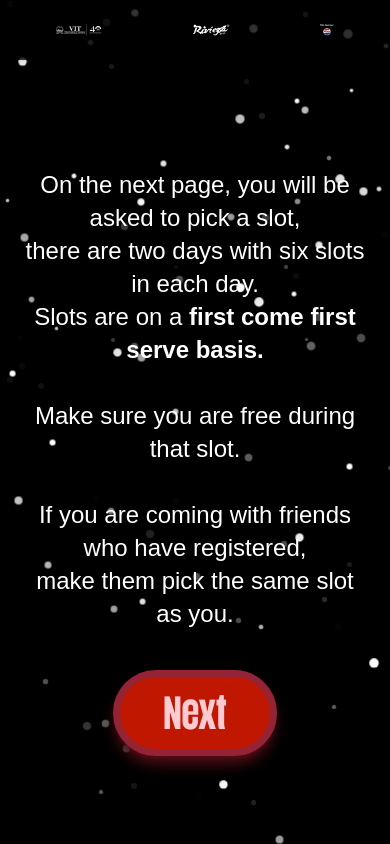
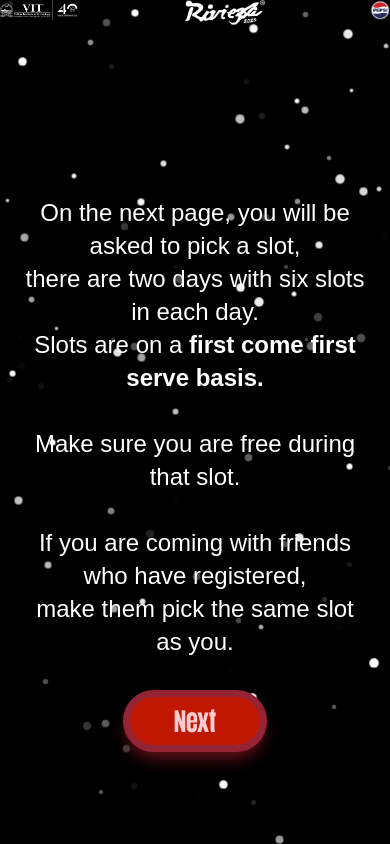
Before and after one commit to tanishka3001/Among-Us-Web, a React (Create React App) app: page /nextpg in a window 390 px wide. Built offline with nearby package versions, Linux system fonts and the light colour scheme.

Commit message:
fixed the header

```diff
--- a/src/Components/first.jsx
+++ b/src/Components/first.jsx
@@ -2,7 +2,7 @@ import React, { useMemo, useState, useEffect } from "react";
 import { motion } from "framer-motion";
 import "../App.css";
 import textImg from "../asset/AMONG_US_TEXT.png";
-
+import Header from"./header.jsx";
 const FirstPage = () => {
   const [animate, setAnimate] = useState(false);
   const [showButton, setShowButton] = useState(false);
@@ -83,7 +83,7 @@ const FirstPage = () => {
   };
 
   return (
-    <div className="relative w-screen h-screen flex flex-col justify-center items-center overflow-hidden">
+    <div className="relative w-screen h-screen justify-center items-center flex flex-col overflow-hidden">
       <div className="absolute inset-0 bg-black">
         {stars.map((star) => (
           <div
@@ -100,15 +100,11 @@ const FirstPage = () => {
         ))}
       </div>
 
-      <nav className="fixed top-0 left-0 w-full bg-black bg-opacity-80 px-10 py-4 flex items-center justify-center shadow-lg">
-        <img
-          src="/header_final.png"
-          alt="Navbar Logo"
-          className="h-26 px-4 py-2 w-screen flex flex-col items-center"
-        />
-      </nav>
+      <div className="absolute top-0 left-0 w-full">
+        <Header />
+      </div>
 
-      <div className="relative z-10 flex flex-col mt-20 md:mt-28 justify-center items-center text-center px-4 md:px-6 ">
+      <div className="relative z-10 flex flex-col  md:mt-28 justify-center items-center text-center px-4 md:px-6 ">
         <motion.p
           className="text-white font-gratelos text-5xl md:text-8xl font-light w-full md:w-[36.7rem]"
           variants={textVariants}
@@ -141,9 +137,9 @@ const FirstPage = () => {
           }`}
         >
           <motion.button
-            className="relative flex items-center justify-center py-3 md:py-4 px-5 md:px-9 bg-[#c01701] border-[4px] md:border-[7px] border-[#942336] rounded-full shadow-lg shadow-[#5a0f17] mb-7"
+            className="relative flex items-center justify-center py-3 md:py-4 px-7 md:px-9 bg-[#c01701] border-[4px] md:border-[7px] border-[#942336] rounded-full shadow-lg shadow-[#5a0f17] mb-7"
           >
-            <span className="text-[#ffcbd0] font-gratelos px-2 md:px-3 text-3xl md:text-[3rem] font-600">
+            <span className="text-[#ffcbd0] font-gratelos px-2 md:px-3 text-4xl md:text-[3rem] font-600">
               Start
             </span>
             <div className="absolute inset-0 rounded-full border-[6px] md:border-[10px] border-[#74202f] -z-10"></div>
--- a/src/Components/nextPage.jsx
+++ b/src/Components/nextPage.jsx
@@ -1,5 +1,5 @@
 import React, { useMemo } from "react";
-
+import Header from"./header.jsx";
 import "../App.css";
 const NextPage = () => {
   const stars = useMemo(() => {
@@ -13,7 +13,8 @@ const NextPage = () => {
   }, []);
 
   return (
-    <div className="relative w-screen h-screen flex flex-col justify-center items-center overflow-hidden">
+
+    <div className="relative justify-center items-center w-screen h-screen flex flex-col  overflow-hidden">
       {/* Twinkling Stars Background */}
       <div className="absolute inset-0 bg-black">
         {stars.map((star) => (
@@ -33,17 +34,12 @@ const NextPage = () => {
 
 
 
-      {/* Navbar */}
-      <nav className="fixed top-0 left-0 w-full bg-black bg-opacity-80 px-10 py-4 flex items-center justify-center shadow-lg">
-          <img
-            src="/header_final.png"
-            alt="Navbar Logo"
-            className="h-26 px-4 py-2 w-screen flex flex-col items-center"
-          />
-        </nav>
+      <div className="absolute top-0 left-0 w-full">
+        <Header />
+      </div>
 
       {/* Main Content */}
-      <div className="relative z-10 flex flex-col justify-center items-center text-center px-6">
+      <div className="relative z-10 flex flex-col justify-center items-center text-center mt-10 px-6 mt-16 md:mt-0">
         <p className="text-white font-dmSans mt-20 text-2xl sm:text-4xl md:text-4xl leading-snug max-w-[1200px]">
           On the next page, you will be asked to pick a slot, <br />
           there are two days with six slots in each day. <br />
@@ -54,9 +50,9 @@ const NextPage = () => {
         </p>
 
 
-        <button className="relative flex mt-10 items-center justify-center px-11  bg-[#c01701] border-[7px] border-[#942336] rounded-full shadow-lg shadow-[#5a0f17]">
+        <button className="relative flex mb-10 mt-8 items-center justify-center px-11  bg-[#c01701] border-[7px] border-[#942336] rounded-full shadow-lg shadow-[#5a0f17]">
 
-          <span className="text-[#ffcbd0] font-gratelos text-[3rem] font-600">Next</span>
+          <span className="text-[#ffcbd0] font-gratelos text-[2rem] md:text-[3rem] font-600">Next</span>
           <div className="absolute inset-0 rounded-full border-[10px] border-[#74202f] -z-10"></div>
         </button>
       </div>
--- a/src/Components/signUp.jsx
+++ b/src/Components/signUp.jsx
@@ -2,6 +2,7 @@ import React, { useMemo } from "react";
 import "../App.css";
 import google from "../asset/Vectorgoogle.png";
 import additionalImage from "../asset/AMONG_US_TEXT.png";
+import Header from "./header.jsx";
 
 const SignUp = () => {
   const stars = useMemo(() => {
@@ -33,33 +34,27 @@ const SignUp = () => {
         ))}
       </div>
 
+      <div className="absolute top-0 left-0 w-full">
+        <Header />
+      </div>
 
-      <div className="relative z-10 flex flex-col justify-center items-center">
+      <div className="relative z-10 flex flex-col justify-center items-center ">
 
-        <nav className="fixed top-0 left-0 w-full bg-black bg-opacity-80 px-10 py-4 flex items-center justify-center shadow-lg">
-          <img
-            src="/header_final.png"
-            alt="Navbar Logo"
-            className="h-26 px-4 py-2 w-screen flex flex-col items-center"
-          />
-        </nav>
 
         <img
           src={additionalImage}
           alt="Additional Visual"
-          className="block sm:hidden w-[70%] px-2 mb-14"
+          className="block sm:hidden w-[80%] px-2 mb-3"
         />
 
-
-
-        <h1 className="text-white text-3xl px-2 font-gratelos sm:text-4xl md:text-4x1 lg:text-6xl xl:text-6xl font-[400] leading-none text-center mt-[-60px]">
+        <h1 className="text-white text-4xl px-2 font-gratelos sm:text-7xl md:text-6x1 lg:text-7xl xl:text-6xl font-[400] leading-none text-center">
           Sign in with your VIT Email ID
         </h1>
 
 
         <button className="relative flex mt-9 items-center justify-center px-5 bg-[#c01701] border-[7px] border-[#942336] rounded-full shadow-lg shadow-[#5a0f17]">
-          <img src={google} alt="Description" className="w-7 sm:w-8 md:w-10 h-auto mr-4 md:mr-5" />
-          <span className="text-[#ffcbd0] font-gratelos text-[2rem] sm:text-[2rem] md:text-[3rem] lg:text-[3rem] font-[400]">Sign in</span>
+          <img src={google} alt="Description" className="w-9 sm:w-9 md:w-10 h-auto mr-4 md:mr-5" />
+          <span className="text-[#ffcbd0] font-gratelos text-[3rem] sm:text-[3rem] md:text-[3rem] lg:text-[3rem] font-[400]">Sign in</span>
           <div className="absolute inset-0 rounded-full border-[7px] border-[#74202f] -z-10"></div>
         </button>
       </div>
```
